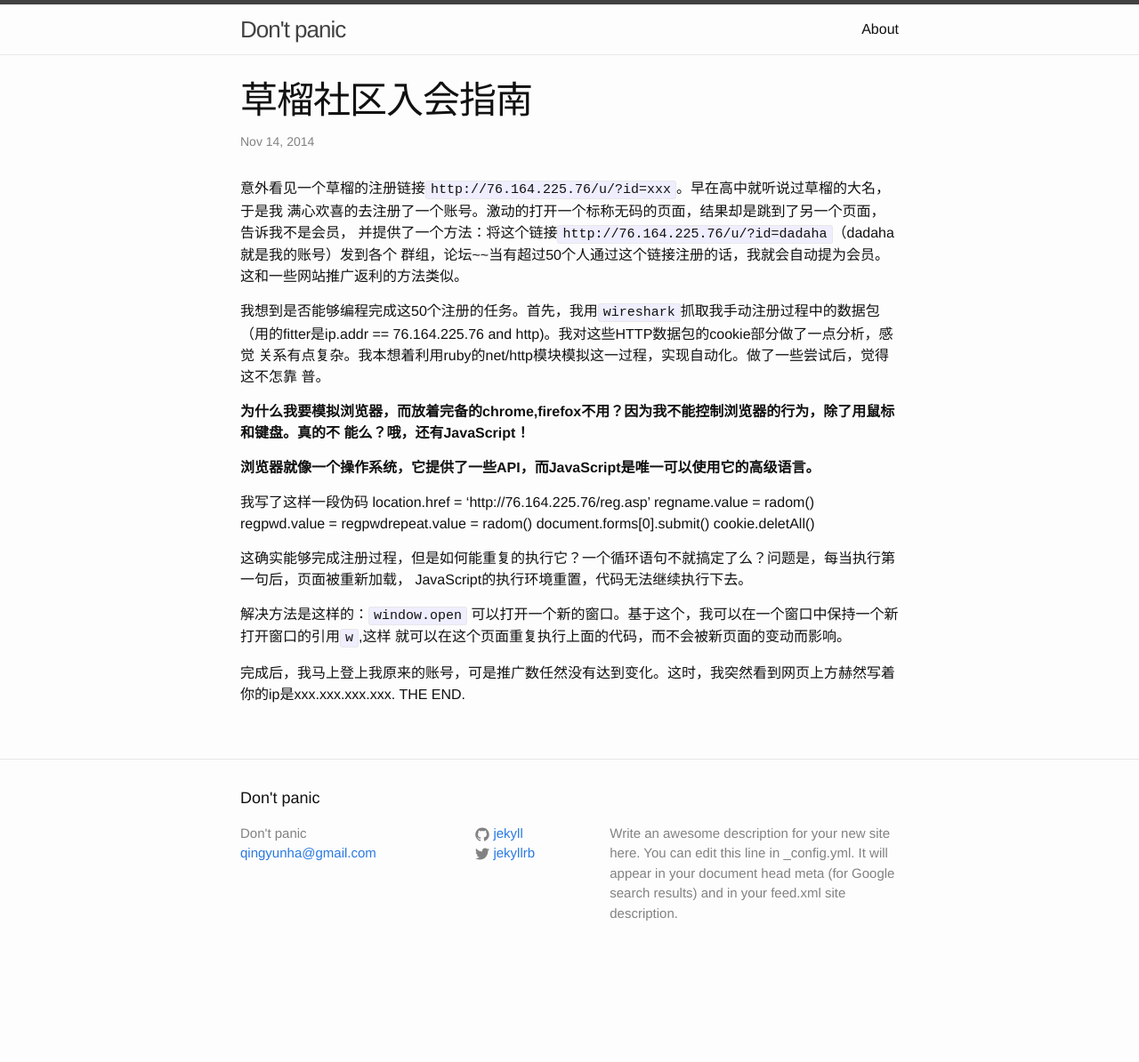
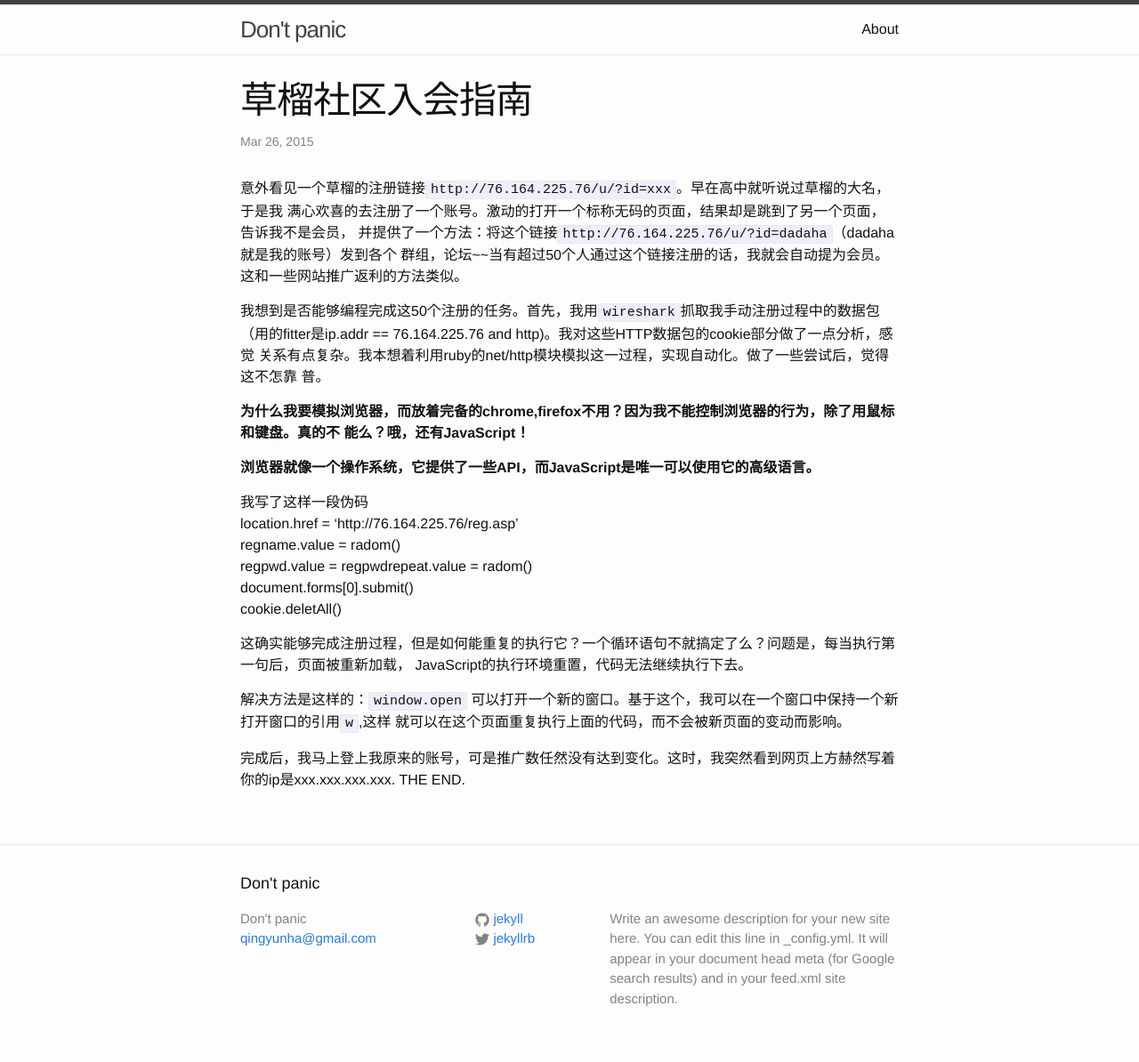
Before and after one commit to qingyunha/qingyunha.github.io, a Jekyll site: the page built from _posts/2015-3-30-caoliu.md, in a window 1280 px wide. Shown: the whole page at 89% size. Built offline with Jekyll 4.4.1, drawn with Linux system fonts in a browser that asks for light colours; before the commit the page ends 1098 px from its top, so only the background shows below that.

Commit message:
Update 2015-3-30-caoliu.md

```diff
--- a/_posts/2015-3-30-caoliu.md
+++ b/_posts/2015-3-30-caoliu.md
@@ -1,7 +1,7 @@
 ---
 layout: post
 title:  "草榴社区入会指南"
-date:   2014-11-14 17:50:43
+date:   2015-3-26 17:50:43
 categories: za
 ---
 
```
